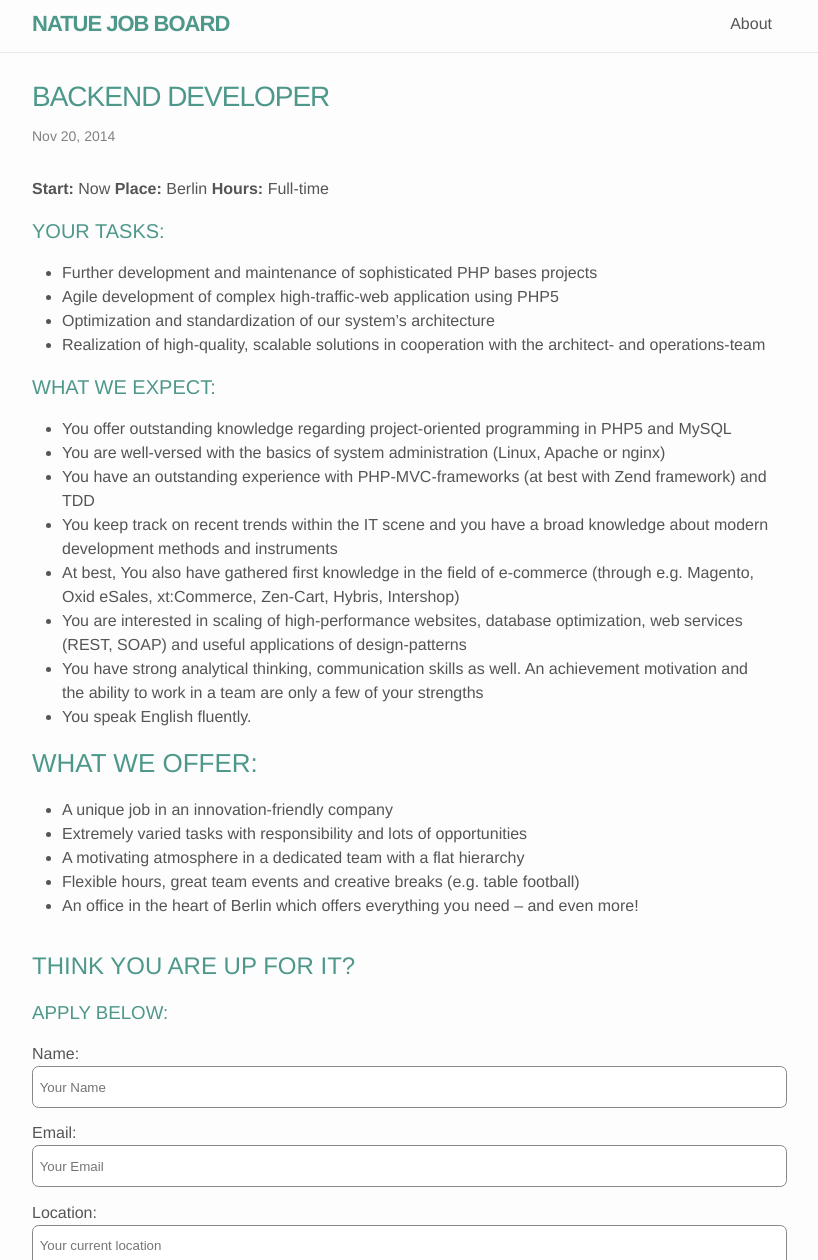
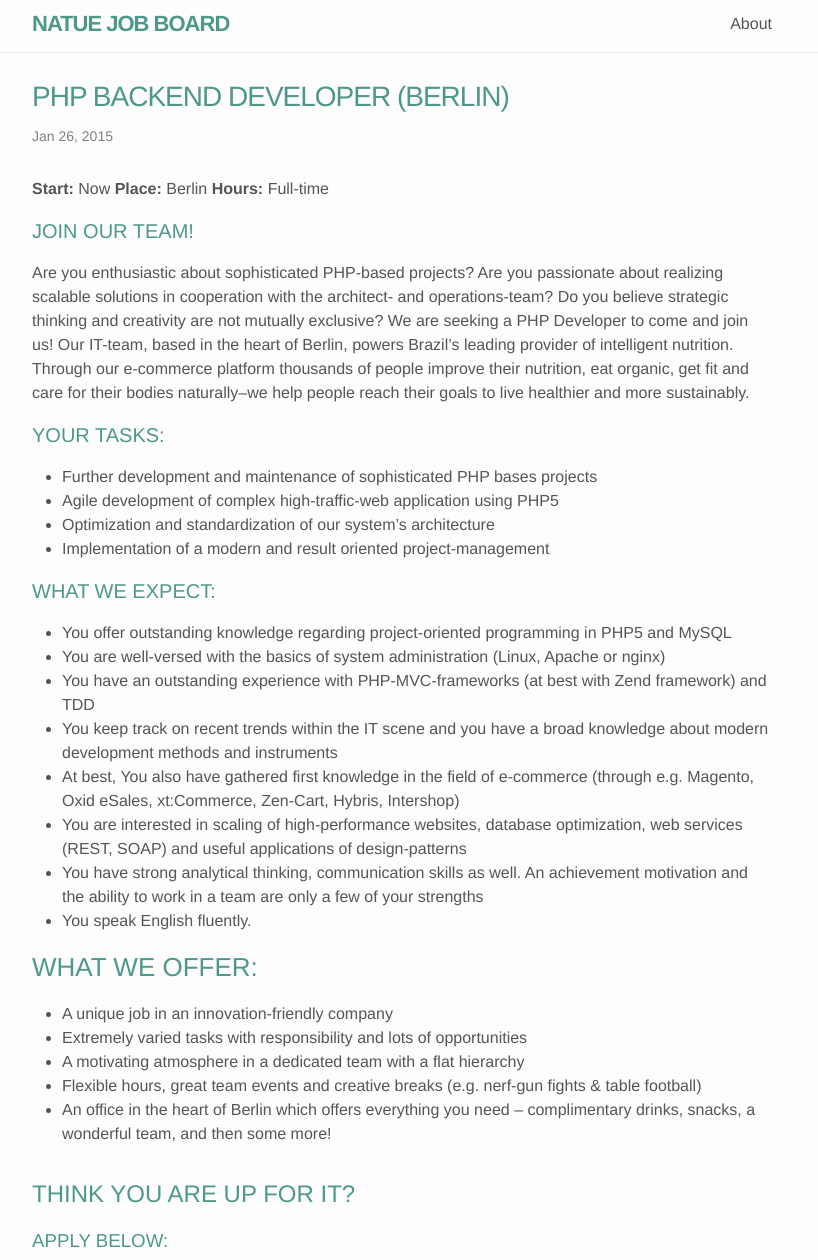
Before and after one commit to natuelabs/jobs, a Jekyll site: the page built from _posts/2014-11-20-backend-developer.md, in a window 1280 px wide and 1400 px high, cut to the strip 140-1400 px from the top of the window. Shown: the whole strip, without its empty margins (238-1056 px from the left). Built offline with Jekyll 4.4.1, drawn with Linux system fonts in a browser that asks for light colours.

Commit message:
updates backend developer job description

```diff
--- a/_posts/2014-11-20-backend-developer.md
+++ b/_posts/2014-11-20-backend-developer.md
@@ -1,7 +1,7 @@
 ---
 layout: post
-title:  "Backend Developer"
-date:   2014-11-20 11:33:46
+title:  "PHP Backend Developer (Berlin)"
+date:   2015-1-26 11:33:46
 categories: jobs
 formkeep_action: "https://formkeep.com/f/5bd42c9962c0"
 questions:
@@ -22,12 +22,16 @@ questions:
 **Place:** Berlin
 **Hours:** Full-time
 
+#### Join our team!
+Are you enthusiastic about sophisticated PHP-based projects? Are you passionate about realizing scalable solutions in cooperation with the architect- and operations-team? Do you believe strategic thinking and creativity are not mutually exclusive? We are seeking a PHP Developer to come and join us!
+Our IT-team, based in the heart of Berlin, powers Brazil’s leading provider of intelligent nutrition. Through our e-commerce platform thousands of people improve their nutrition, eat organic, get fit and care for their bodies naturally–we help people reach their goals to live healthier and more sustainably.
+
 #### Your tasks:
 
 - Further development and maintenance of sophisticated PHP bases projects
 - Agile development of complex high-traffic-web application using PHP5
 - Optimization and standardization of our system’s architecture
-- Realization of high-quality, scalable solutions in cooperation with the architect- and operations-team
+- Implementation of a modern and result oriented project-management
 
 #### What we expect:
 
@@ -45,5 +49,5 @@ questions:
 - A unique job in an innovation-friendly company
 - Extremely varied tasks with responsibility and lots of opportunities
 - A motivating atmosphere in a dedicated team with a flat hierarchy
-- Flexible hours, great team events and creative breaks (e.g. table football)
-- An office in the heart of Berlin which offers everything you need – and even more!
+- Flexible hours, great team events and creative breaks (e.g. nerf-gun fights & table football)
+- An office in the heart of Berlin which offers everything you need – complimentary drinks, snacks, a wonderful team, and then some more!
```
